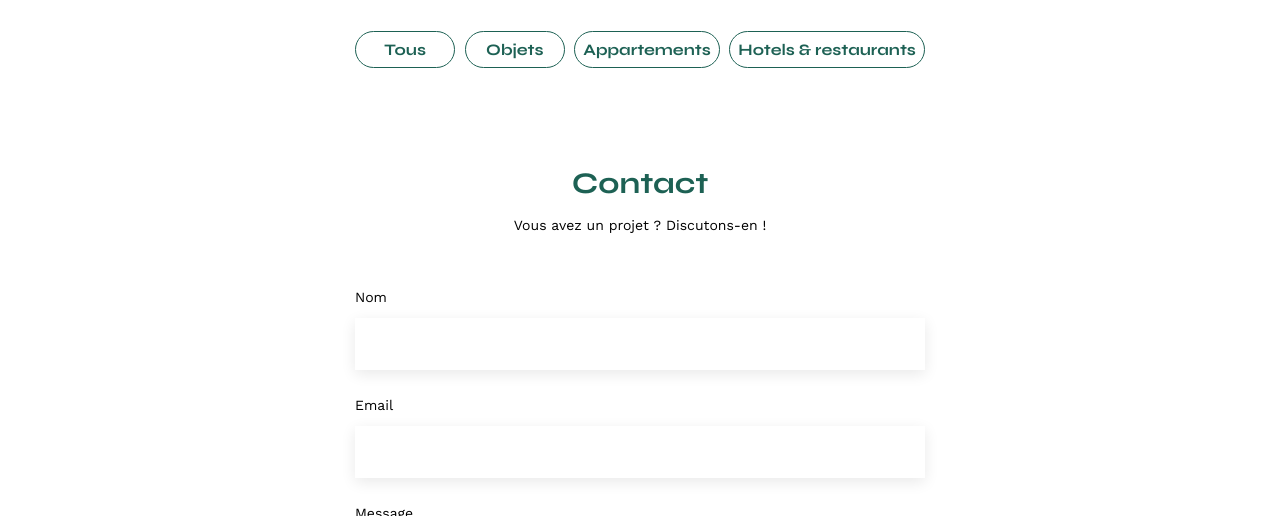
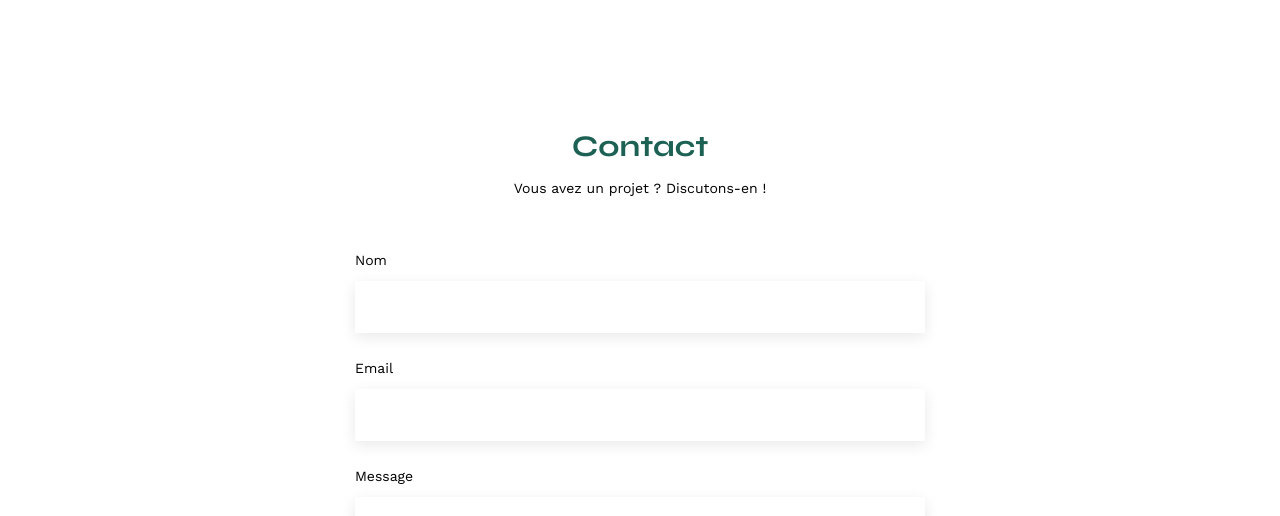
Before and after one commit to itgbarbara/oc-devweb-projet-3-portfolio-architecte-sophie-bluel, a plain HTML site: page FrontEnd/index.html in a window 1280 px wide. Shown: the part 584-1100 px from the top of the page. Drawn offline with nearby package versions, Linux system fonts and the light colour scheme; no server answers.

Commit message:
Deleting <button> (category filters) from the html elements to create them with JS

```diff
--- a/FrontEnd/index.html
+++ b/FrontEnd/index.html
@@ -38,13 +38,10 @@
 	<section id="portfolio">
 		<h2>Mes Projets</h2>
 		<div class="filter-buttons">
-			<button class="btn-tous">Tous</button>
-			<button class="btn-objets">Objets</button>
-			<button class="btn-appartements">Appartements</button>
-			<button class="btn-hotels-restaurants">Hotels & restaurants</button>
+			<!-- Génération du menu de catégories via le script galerie.js -->
 		</div>
 		<div class="gallery">
-			<!-- Récupération de la galerie via le script galerie.js-->
+			<!-- Génération de la galerie via le script galerie.js-->
 		</div>
 	</section>
 	<section id="contact">
```
